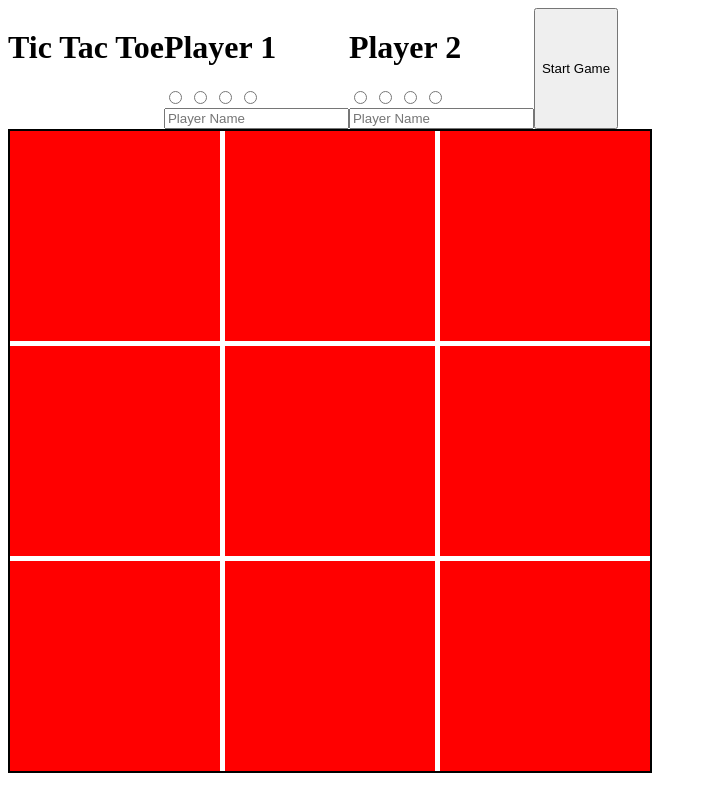
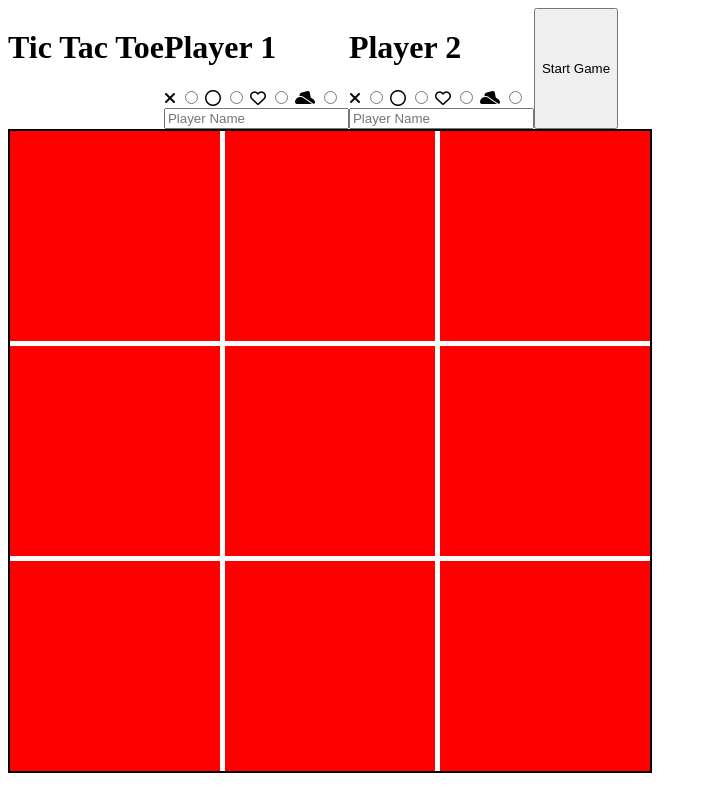
Before and after one commit to tliebert/tliebert.github.io, a plain HTML site: page index.html in a window 1280 px wide. Shown: the whole page, without its empty margins (0-707 px from the left). Drawn offline with Linux system fonts and the light colour scheme.

Commit message:
added fontAwesome radio button icons

```diff
--- a/index.html
+++ b/index.html
@@ -1,6 +1,10 @@
 <!DOCTYPE html>
 <html>
-    <link rel="stylesheet" href="styles.css">
+    <head>
+        <script src="https://kit.fontawesome.com/703d53445d.js" crossorigin="anonymous"></script>
+        <link rel="stylesheet" href="styles.css">
+    </head>
+
     <body>
         <div id="scoreboard" class="scoreboard">
             <h1>Tic Tac Toe</h1>
@@ -8,25 +12,47 @@
                 <h1>Player 1</h1>
                 <div>
                     <form for="iconOptions" action="" class="iconOptions" id="player1submit">
-                        <input type="radio" name="iconOptions" value="x">
-                        <input type="radio" name="iconOptions" value="o">
-                        <input type="radio" name="iconOptions" value="heart">
-                        <input type="radio" name="iconOptions" value="diamond">
+                        <label for="">
+                            <i class="fas fa-times"></i>
+                            <input type="radio" name="iconOptions" value="x">
+                        </label>
+                        <label for="">
+                            <i class="far fa-circle"></i>
+                            <input type="radio" name="iconOptions" value="o">
+                        </label>
+                        <label for="">
+                            <i class="far fa-heart"></i>
+                            <input type="radio" name="iconOptions" value="heart">
+                        </label>
+                        <label for="">
+                            <i class="fas fa-hat-cowboy-side"></i>
+                            <input type="radio" name="iconOptions" value="cowboy">
+                        </label>
                     </form>
                 </div>
+
 
                 <input type="text" name="" id="playerName" placeholder="Player Name" required>
             </div>
             <div class="playerBox">
                 <h1>Player 2</h1>
-
                 <div>
-                    <form for="iconOptions" action="" class="iconOptions" id="player2submit">
-                        <input type="radio" name="iconOptions" value="x" >
+                    <label for="">
+                        <i class="fas fa-times"></i>
+                        <input type="radio" name="iconOptions" value="x">
+                    </label>
+                    <label for="">
+                        <i class="far fa-circle"></i>
                         <input type="radio" name="iconOptions" value="o">
+                    </label>
+                    <label for="">
+                        <i class="far fa-heart"></i>
                         <input type="radio" name="iconOptions" value="heart">
+                    </label>
+                    <label for="">
+                        <i class="fas fa-hat-cowboy-side"></i>
                         <input type="radio" name="iconOptions" value="diamond">
-                    </form>
+                    </label>
                 </div>
                 <input type="text" name="" id="playerName" placeholder="Player Name" required>
             </div>
```
